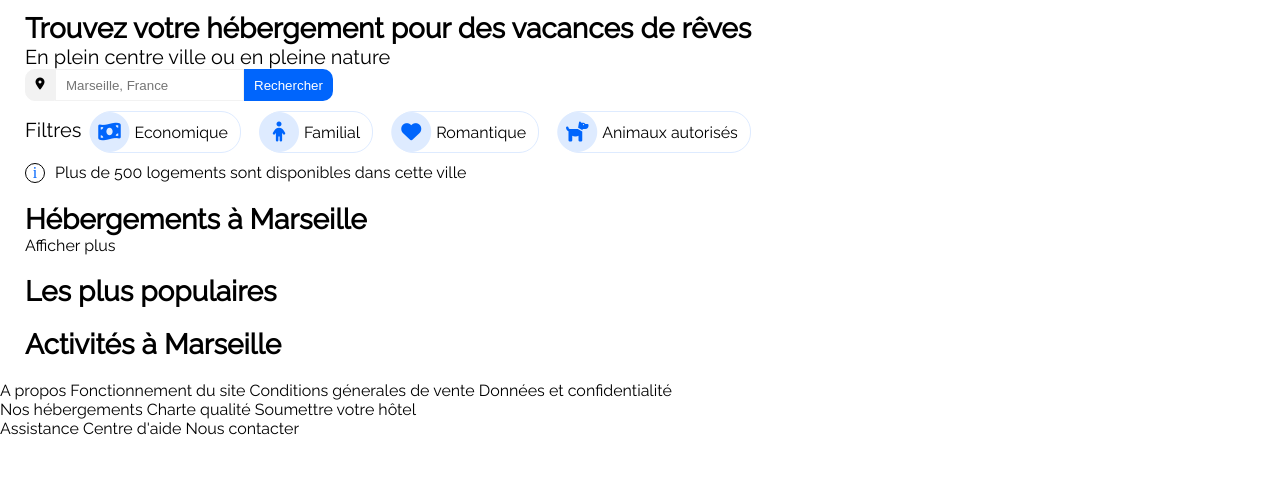
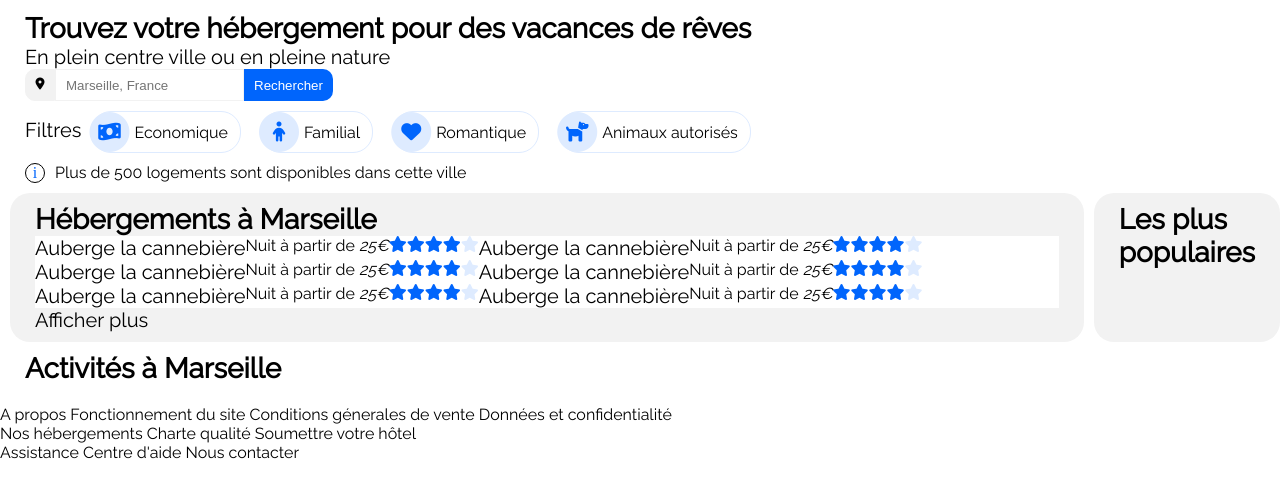
Before and after one commit to FischKevin/oc-webdev-projet2, a plain HTML site: page index.html in a window 1280 px wide. Shown: the part 128-626 px from the top of the page. Drawn offline with Linux system fonts and the light colour scheme.

Commit message:
hebergements begins

```diff
--- a/css/style.css
+++ b/css/style.css
@@ -147,10 +147,10 @@ li > a:hover {
 }
 
 .i {
-   border: 1px solid black;
-   color: var(--blue);
-   border-radius: 50px;
-   width: 20px;
+    border: 1px solid black;
+    color: var(--blue);
+    border-radius: 50px;
+    width: 20px;
     display: flex;
     justify-content: center;
     font-family: 'Times New Roman';
@@ -159,14 +159,41 @@ li > a:hover {
 
 /*** HEBERGEMENTS ***/
 
+main {
+    display: flex;
+}
+
 #hebergements {
     padding: 10px 25px;
+    background-color: var(--grey);
+    border-radius: 20px;
+    margin: 0 10px;
+}
+
+.hebergements-list {
+    display: flex;
+    flex-wrap: wrap;
+    background-color: white;
+}
+
+.full {
+    color: var(--blue);
+}
+
+.empty {
+    color: var(--light-blue);
 }
 
 /*** LES PLUS POPULAIRES ***/
 
 #les-plus-populaires {
     padding: 10px 25px;
+    background-color: var(--grey);
+    border-radius: 20px;
+}
+
+.les-plus-populaires-list {
+    display: flex;
 }
 
 /*** ACTIVITES ***/
@@ -175,6 +202,10 @@ li > a:hover {
     padding: 10px 25px;
 }
 
+.activites-list {
+    display: flex;
+}
+
 /*** FOOTER ***/
 
 footer {
--- a/index.html
+++ b/index.html
@@ -80,20 +80,92 @@
 
     </section>
 
+    <main>
         <section id="hebergements">
             <h1>Hébergements à Marseille</h1>
-        <div>
+            <div class="hebergements-list">
+                <p>
+                    <img src="" alt="">
+                    <h2>Auberge la cannebière</h2>
+                    <h3>Nuit à partir de <em>25€</em></h3>
+                    <i class="fas fa-star full"></i>
+                    <i class="fas fa-star full"></i>
+                    <i class="fas fa-star full"></i>
+                    <i class="fas fa-star full"></i>
+                    <i class="fas fa-star empty"></i>
+                </p>
 
-            <p>Afficher plus</p>
+                <p>
+                    <img src="" alt="">
+                    <h2>Auberge la cannebière</h2>
+                    <h3>Nuit à partir de <em>25€</em></h3>
+                    <i class="fas fa-star full"></i>
+                    <i class="fas fa-star full"></i>
+                    <i class="fas fa-star full"></i>
+                    <i class="fas fa-star full"></i>
+                    <i class="fas fa-star empty"></i>
+                </p>
+
+                <p>
+                    <img src="" alt="">
+                    <h2>Auberge la cannebière</h2>
+                    <h3>Nuit à partir de <em>25€</em></h3>
+                    <i class="fas fa-star full"></i>
+                    <i class="fas fa-star full"></i>
+                    <i class="fas fa-star full"></i>
+                    <i class="fas fa-star full"></i>
+                    <i class="fas fa-star empty"></i>
+                </p>
+
+                <p>
+                    <img src="" alt="">
+                    <h2>Auberge la cannebière</h2>
+                    <h3>Nuit à partir de <em>25€</em></h3>
+                    <i class="fas fa-star full"></i>
+                    <i class="fas fa-star full"></i>
+                    <i class="fas fa-star full"></i>
+                    <i class="fas fa-star full"></i>
+                    <i class="fas fa-star empty"></i>
+                </p>
+
+                <p>
+                    <img src="" alt="">
+                    <h2>Auberge la cannebière</h2>
+                    <h3>Nuit à partir de <em>25€</em></h3>
+                    <i class="fas fa-star full"></i>
+                    <i class="fas fa-star full"></i>
+                    <i class="fas fa-star full"></i>
+                    <i class="fas fa-star full"></i>
+                    <i class="fas fa-star empty"></i>
+                </p>
+
+                <p>
+                    <img src="" alt="">
+                    <h2>Auberge la cannebière</h2>
+                    <h3>Nuit à partir de <em>25€</em></h3>
+                    <i class="fas fa-star full"></i>
+                    <i class="fas fa-star full"></i>
+                    <i class="fas fa-star full"></i>
+                    <i class="fas fa-star full"></i>
+                    <i class="fas fa-star empty"></i>
+                </p>
+
             </div>
+            <p><h2>Afficher plus</h2></p>
         </section>
 
         <section id="les-plus-populaires">
             <h1>Les plus populaires</h1>
+            <div class="les-plus-populaires-list">
+
+            </div>
         </section>
+    </main>
 
     <section id="activites">
         <h1>Activités à Marseille</h1>
+        <div class="activites-list">
+        </div>
     </section>
 
     <footer>
```
Lines whose indentation alone changed are shown as unchanged.
